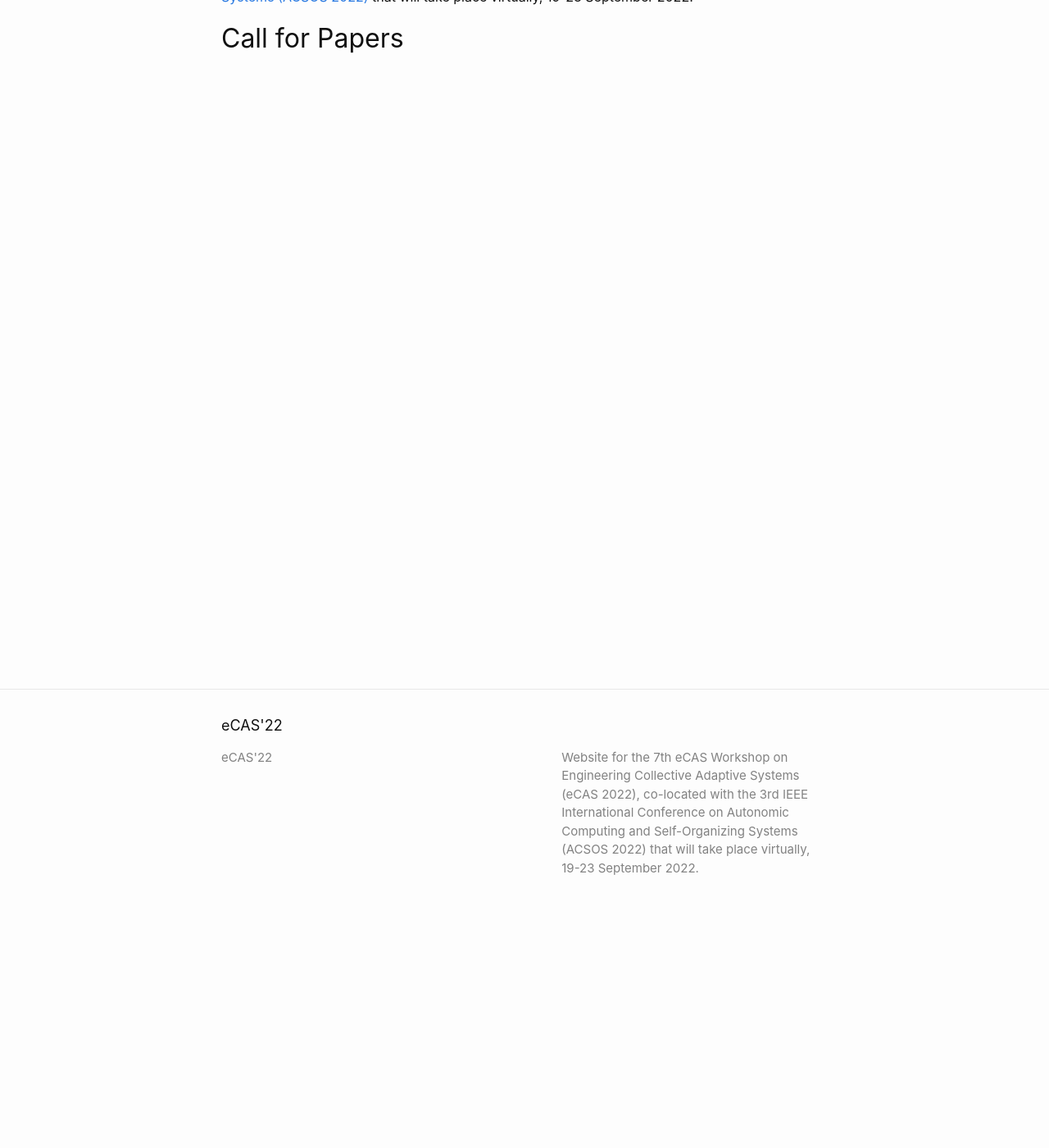
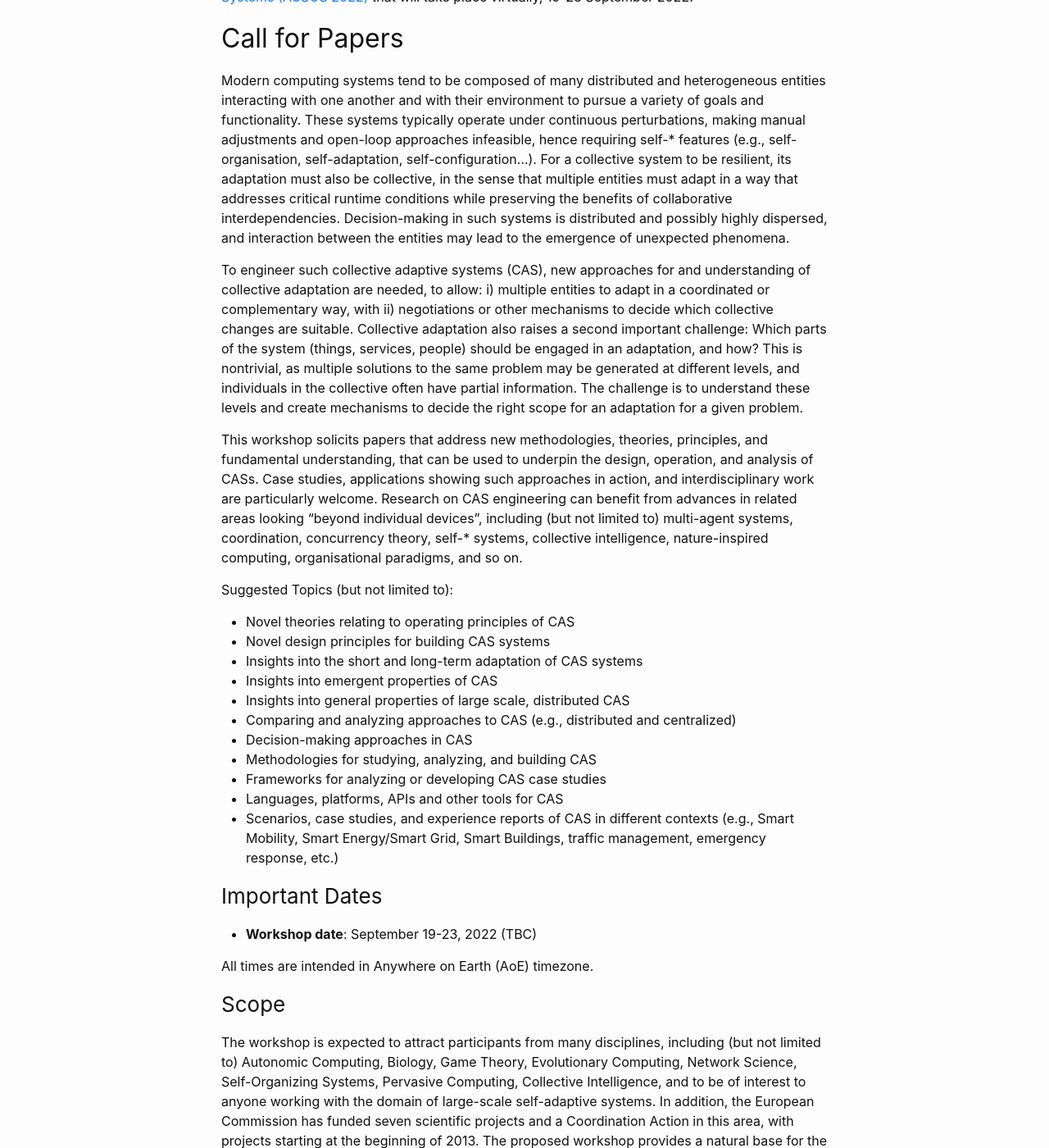
Before and after one commit to ecas-workshop/2022, a Jekyll site: the page built from index.markdown, in a window 1280 px wide and 1400 px high, scrolled down 270 px. Shown: the whole window at 82% size. Built offline with Jekyll 4.4.1, drawn with Linux system fonts in a browser that asks for light colours; some of the changed text lies outside the part shown.

Commit message:
CFP and more

```diff
--- a/index.markdown
+++ b/index.markdown
@@ -12,58 +12,60 @@ that will take place virtually, 19-23 September 2022.
 
 ## Call for Papers
 
-<!--
-([pdf](assets/cfp-discoli-2022.pdf)/[txt](assets/cfp-discoli-2022.txt))
+Modern computing systems tend to be composed of many distributed and heterogeneous entities interacting with one another and with their environment to pursue a variety of goals and functionality. These systems typically operate under continuous perturbations, making manual adjustments and open-loop approaches infeasible, hence requiring self-* features (e.g., self-organisation, self-adaptation, self-configuration...). For a collective system to be resilient, its adaptation must also be collective, in the sense that multiple entities must adapt in a way that addresses critical runtime conditions while preserving the benefits of collaborative interdependencies. Decision-making in such systems is distributed and possibly highly dispersed, and interaction between the entities may lead to the emergence of unexpected phenomena.
 
-Recent technological and scientific trends are promoting a vision where intelligence is more and more distributed and collective. Indeed, as computing and communication technologies are becoming increasingly pervasive, and complexity of systems is growing in terms of scale, heterogeneity, and interaction, hence the focus tends to shift from the intelligence of individual devices or agents to the **collective intelligence (CI)** emerging from a dynamic collection of diverse devices. Such intelligence would allow systems to address complex problems through proper coordination (e.g., cooperation or competition), to self-organise to promote functionality under changing environments, and to improve decision-making capabilities.
+To engineer such collective adaptive systems (CAS), new approaches for and understanding of collective adaptation are needed, to allow: i) multiple entities to adapt in a coordinated or complementary way, with ii) negotiations or other mechanisms to decide which collective changes are suitable. Collective adaptation also raises a second important challenge: Which parts of the system (things, services, people) should be engaged in an adaptation, and how? This is nontrivial, as multiple solutions to the same problem may be generated at different levels, and individuals in the collective often have partial information. The challenge is to understand these levels and create mechanisms to decide the right scope for an adaptation for a given problem.
 
-The workshop aims to provide a forum where researchers and practitioners can share and discuss fundamental concepts, models, and techniques for studying and implementing collectively intelligent distributed systems. Accordingly, it welcomes original research work providing ideas and technical contributions for promoting scientific discussion and practical adoption of CI mechanisms in engineered systems. As such, the workshop also welcomes cross-disciplinary contributions (e.g., extracting computational mechanisms from natural systems exhibiting forms of CI) and contributions from related research areas like coordination (the study of interaction), multi-agent systems (MAS), socio-technical systems, organisational paradigms, Wireless Sensor and Actuator Networks (WSANs), the Internet of Things (IoT), crowd computing, and swarm robotics.
+This workshop solicits papers that address new methodologies, theories, principles, and fundamental understanding, that can be used to underpin the design, operation, and analysis of CASs. Case studies, applications showing such approaches in action, and interdisciplinary work are particularly welcome. Research on CAS engineering can benefit from advances in related areas looking “beyond individual devices”, including (but not limited to) multi-agent systems, coordination, concurrency theory, self-* systems, collective intelligence, nature-inspired computing, organisational paradigms, and so on.
 
-The topics of interest include (but are not limited to) the following:
+Suggested Topics (but not limited to):
 
-- Algorithms for self-adaptive/self-organizing system behaviour
-- Algorithms of artificial collective intelligence (e.g., multi-agent reinforcement learning)
-- Techniques for task-specific collective intelligence
-- Extraction of collective knowledge in Internet of Things systems
-- Collaborations of humans and artificial agents in socio-technical systems
-- Formal models for computational collective intelligence
-- Design and verification of emergent properties in distributed systems
-- Coordination models and languages
-- Programming languages for distributed CI systems
-- Languages for multi-tier programming or macro-programming
-- CI for distributed wearable computing systems
-- Techniques for crowd computing systems and applications
-- Applications of distributed CI for smart environments (e.g., smart cities, smart buildings)
-- Tools for programming and simulation of multi-agent systems
+- Novel theories relating to operating principles of CAS
+- Novel design principles for building CAS systems
+- Insights into the short and long-term adaptation of CAS systems
+- Insights into emergent properties of CAS
+- Insights into general properties of large scale, distributed CAS
+- Comparing and analyzing approaches to CAS (e.g., distributed and centralized)
+- Decision-making approaches in CAS
+- Methodologies for studying, analyzing, and building CAS
+- Frameworks for analyzing or developing CAS case studies
+- Languages, platforms, APIs and other tools for CAS
+- Scenarios, case studies, and experience reports of CAS in different contexts (e.g., Smart Mobility, Smart Energy/Smart Grid, Smart Buildings, traffic management, emergency response, etc.)
 
 ### Important Dates
 
+<!--
 - **Abstract deadline (soft)**: February 25, 2022
 - **Submission deadline**: ~~March 4, 2022~~ **March 11, 2022** (EXTENDED DEADLINE)
 - Notification: April 7, 2022
 - Camera-ready submission: April 21, 2022 (strict)
-- **Workshop date**: July 11, 2022 (TBC)
+-->
+
+- **Workshop date**: September 19-23, 2022 (TBC)
 
 All times are intended in Anywhere on Earth (AoE) timezone.
+
+### Scope
+
+The workshop is expected to attract participants from many disciplines, including (but not limited to) Autonomic Computing, Biology, Game Theory, Evolutionary Computing, Network Science, Self-Organizing Systems, Pervasive Computing, Collective Intelligence, and to be of interest to anyone working with the domain of large-scale self-adaptive systems. In addition, the European Commission has funded seven scientific projects and a Coordination Action in this area, with projects starting at the beginning of 2013. The proposed workshop provides a natural base for the projects to meet and share ideas, yet we stress that the workshop is in no way limited to this audience, and is likely to have broad appeal to a wide range of researchers. Potential audience members might work in application areas relating to large-scale distributed systems, or may come from any of the many disciplines that can provide insights into the operation and design of such systems.
 
 ### Submission, review, participation, and publication details
 
 - **Originality**. Submitted papers must be original, unpublished, and not concurrently submitted for publication elsewhere.
 - **Kinds of submissions**. The workshop welcomes two kinds of submissions:
-    1. **Workshop papers**: provide original research contributions. These must not exceed **6 pages** (including references; up to two additional pages may be purchased for CR).
-    2. **Work-in-Progress (WIP) papers**: describe original work-in-progress research which may not have been fully validated. These must not exceed **4 pages** (including references).
-- **Format**. All paper submissions should follow the [formatting indications of the main conference](https://icdcs2022.icdcs.org/cfp/), i.e.,  IEEE 8.5" x 11" Two-Column Format ([IEEE Manuscript Templates for Conference Proceedings](https://www.ieee.org/conferences/publishing/templates.html)).
-- **E-submission site**: <https://easychair.org/conferences/?conf=discoli2022>
-- **Reviews**. Papers will be peer reviewed for originality, relevance to themes, significance, soundness, presentation, and overall quality. All papers will be reviewed by a TPC with a minimum of 3 reviews per paper. Reviews will be single-blind.
+    1. **Workshop papers**: provide original research contributions. These must not exceed **6 pages** (including references).
+    2. **Work-in-Progress (WIP) papers**: describe original work-in-progress research which may not have been fully validated. These must not exceed **2 pages** (including references).
+- **Format**. All paper submissions should follow the [formatting indications of the main conference](https://2022.acsos.org/track/acsos-2022-papers#Call-for-Papers), i.e.,  IEEE 8.5" x 11" Two-Column Format ([IEEE Manuscript Templates for Conference Proceedings](https://www.ieee.org/conferences/publishing/templates.html)).
+- **E-submission site**: <!-- <https://easychair.org/conferences/?conf=ecas2022> --> TBD
+- **Reviews**. Papers will be peer reviewed for originality, relevance to themes, significance, soundness, presentation, and overall quality. All papers will be reviewed by a program committee with a minimum of 3 reviews per paper. Reviews will be single-blind.
 - **Registration and presentation**. At least one of the authors of every accepted paper must register and present the paper at the workshop.
 - **Publication**. All *accepted and presented* papers will be submitted to *IEEE Xplore* and indexing databases like Elsevier, IET, and Scopus.
+
+<!--
 - **Special issue**. A special issue on an ISI-impacted journal will be organised. A set of high-quality papers from DISCOLI will be invited to submit an extended contribution.
+-->
 
 ### Workshop Chairs
 
-- Roberto Casadei (Alma Mater Studiorum - Università di Bologna, Italy)
-- Min Chen (Huazhong University of Science and Technology, China)
-- Franco Zambonelli (Università degli Studi di Modena e Reggio Emilia, Italy)
-- Mengchu Zhou (New Jersey Institute of Technology, USA)
-
--->
+- Antonio Bucchiarone (Fondazione Bruno Kessler, IT)
+- Lukas Esterle (Aarhus University, DK)
```
